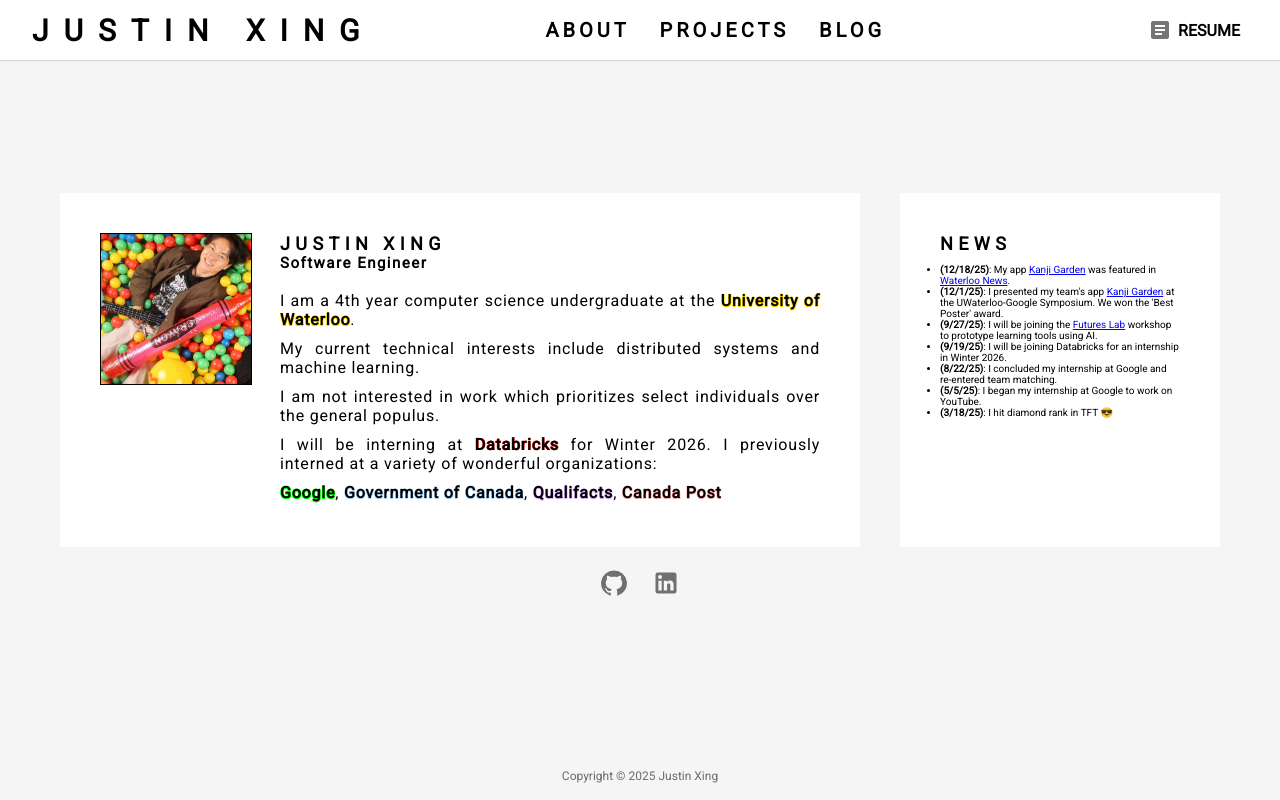
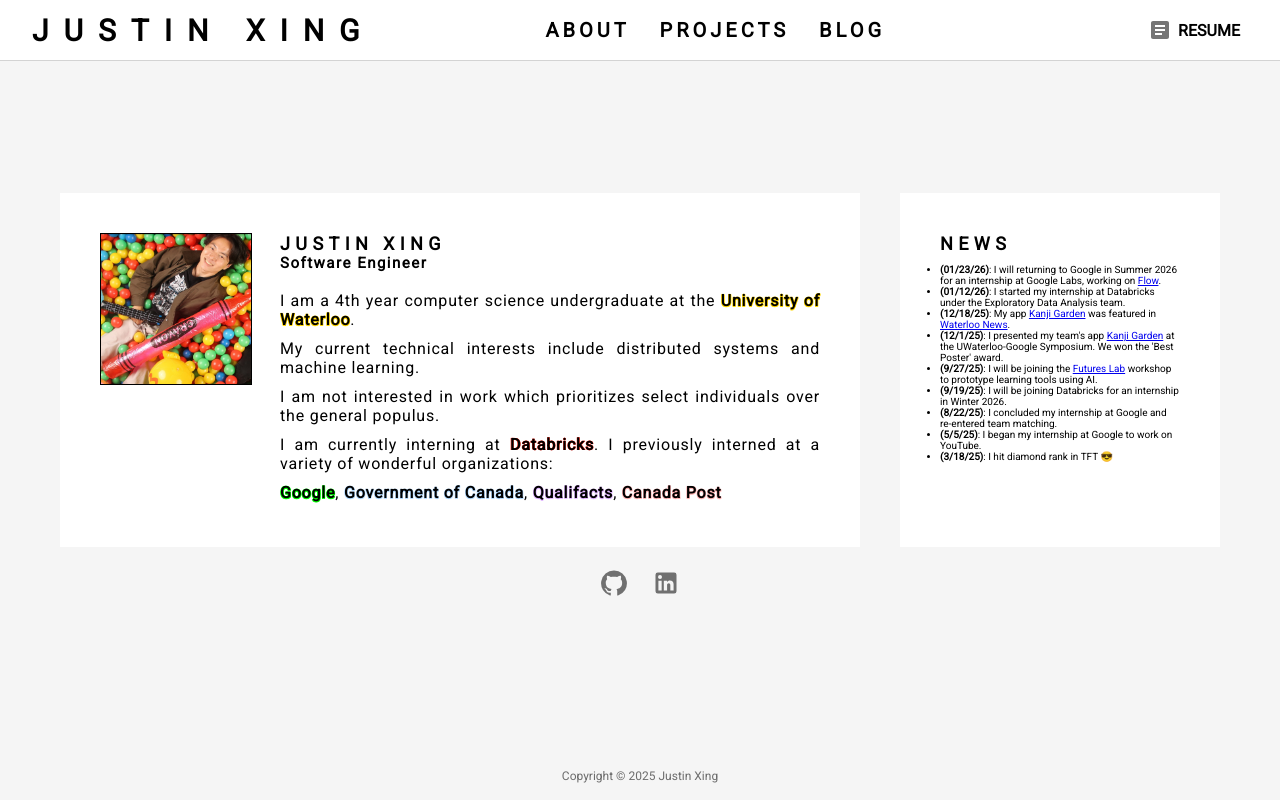
Before and after one commit to justin-xing/justin-xing.github.io, a React (Create React App) app in the folder frontend/: page /about in a window 1280 px wide. Built offline with nearby package versions, Linux system fonts and the light colour scheme; the HTML template or start-up script is replaced by a standard one.

Commit message:
Update about page

```diff
--- a/frontend/src/pages/about/components/AboutCard.js
+++ b/frontend/src/pages/about/components/AboutCard.js
@@ -37,9 +37,9 @@
           the general populus.
         </p>
         <p>
-          I will be interning at{" "}
-          <b className={classes.databricksOutline}>Databricks</b> for Winter
-          2026. I previously interned at a variety of wonderful organizations:
+          I am currently interning at{" "}
+          <b className={classes.databricksOutline}>Databricks</b>. I previously
+          interned at a variety of wonderful organizations:
         </p>
         <p>
           <b className={classes.limeOutline}>Google</b>,{" "}
--- a/frontend/src/pages/about/components/NewsCard.js
+++ b/frontend/src/pages/about/components/NewsCard.js
@@ -4,8 +4,27 @@
 const UWATERLOO_NEWS_LINK =
   "https://uwaterloo.ca/news/mathematics/how-waterloos-future-work-institute-unlocking-human-learning-ai";
 const FUTURES_LAB_LINK = "https://uwfutureslab.ca/";
+const GOOGLE_FLOW_LINK = "https://labs.google/flow";
 
 const NEWS_ENTRIES = [
+  {
+    date: "01/23/26",
+    content: (
+      <>
+        I will returning to Google in Summer 2026 for an internship at Google
+        Labs, working on{" "}
+        <a href={GOOGLE_FLOW_LINK} target="_blank" rel="noreferrer">
+          Flow
+        </a>
+        .
+      </>
+    ),
+  },
+  {
+    date: "01/12/26",
+    content:
+      "I started my internship at Databricks under the Exploratory Data Analysis team.",
+  },
   {
     date: "12/18/25",
     content: (
```
